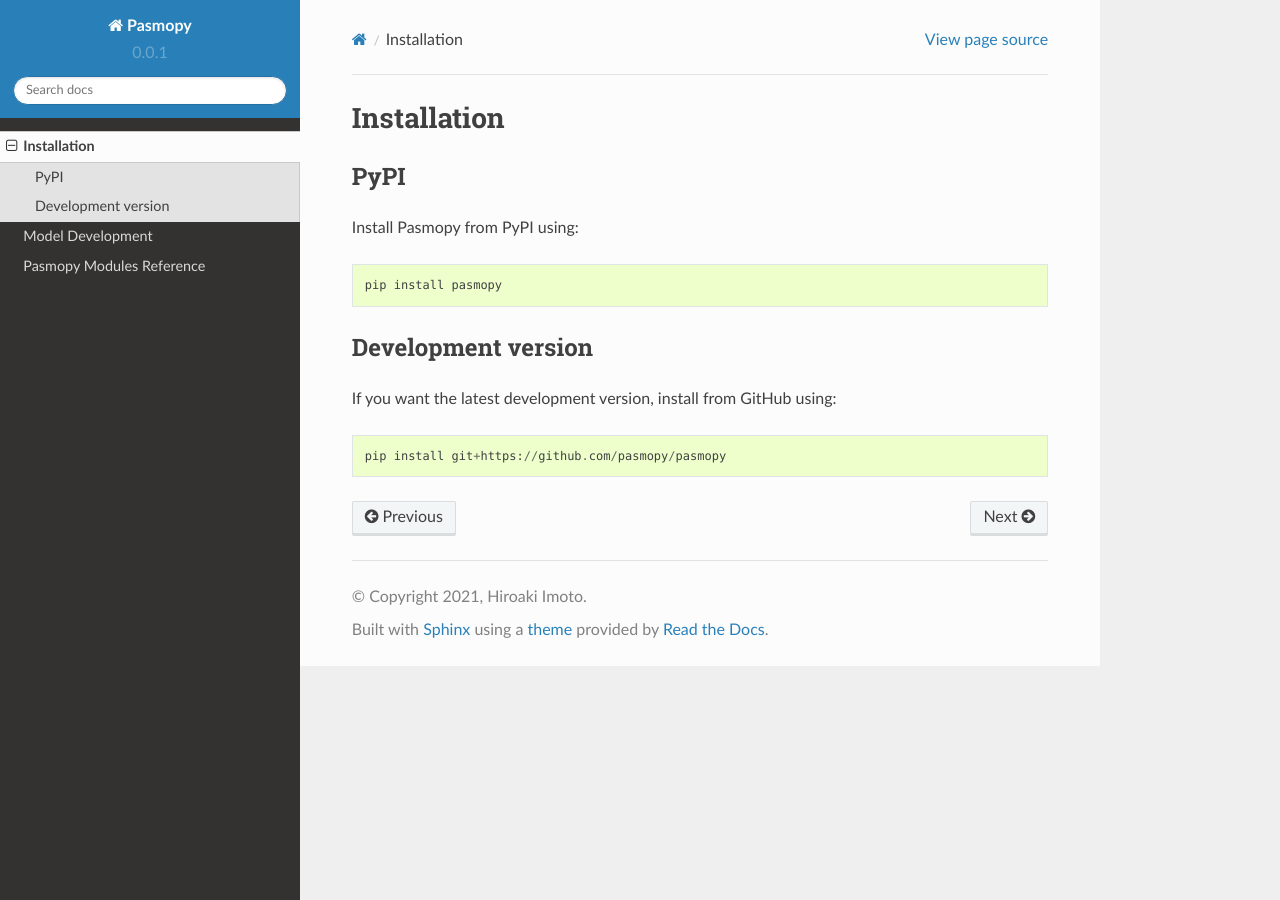
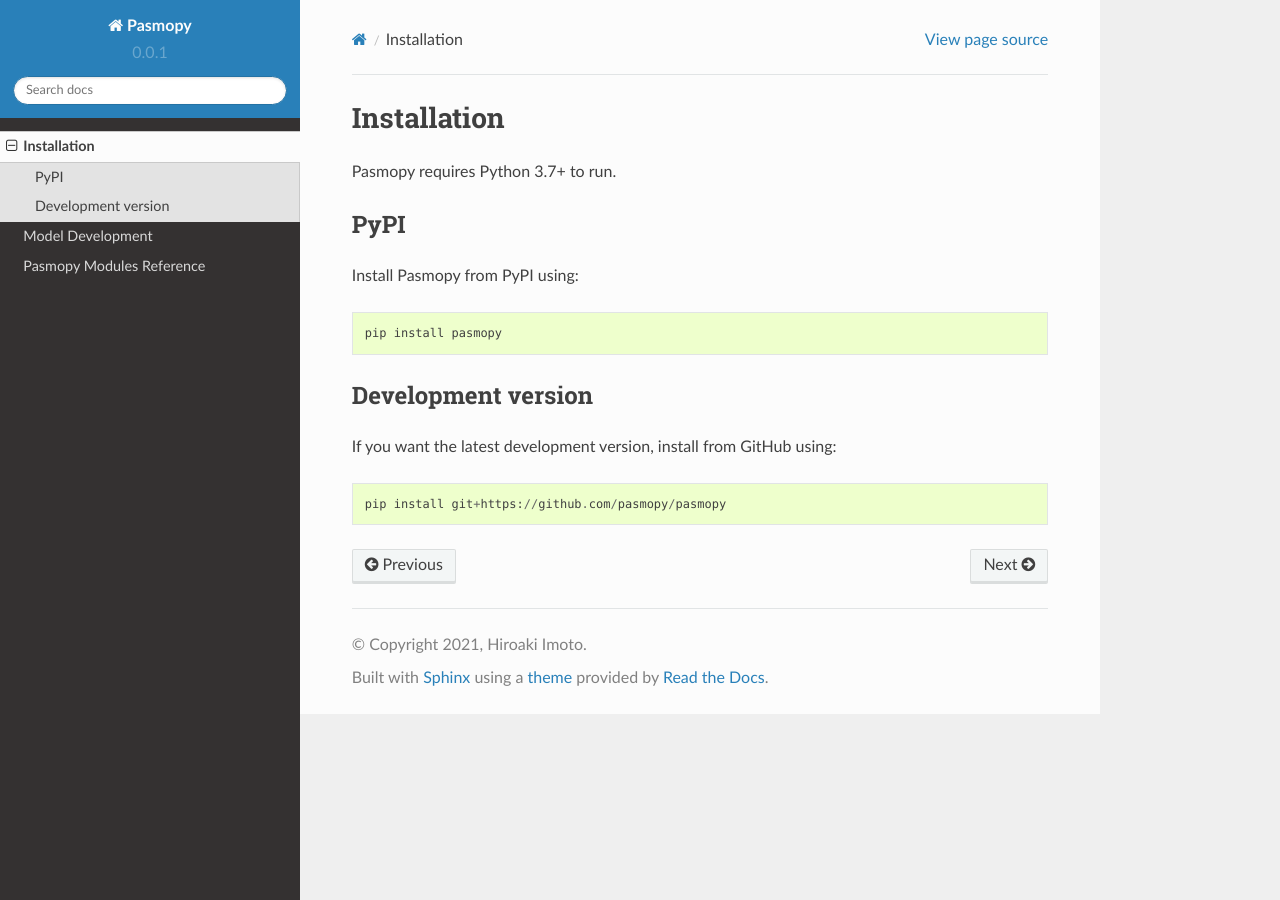
Before and after one commit to pasmopy/pasmopy, a Sphinx documentation site: the page built from docs/installation.rst, in a window 1280 px wide. Built offline with Sphinx 7.4.7 and the Read the Docs theme 2.0.0, drawn with Linux system fonts in a browser that asks for light colours.

Commit message:
Add Python requirements

```diff
--- a/docs/installation.rst
+++ b/docs/installation.rst
@@ -1,5 +1,7 @@
 Installation
 ============
+
+Pasmopy requires Python 3.7+ to run.
 
 PyPI
 ^^^^
```
